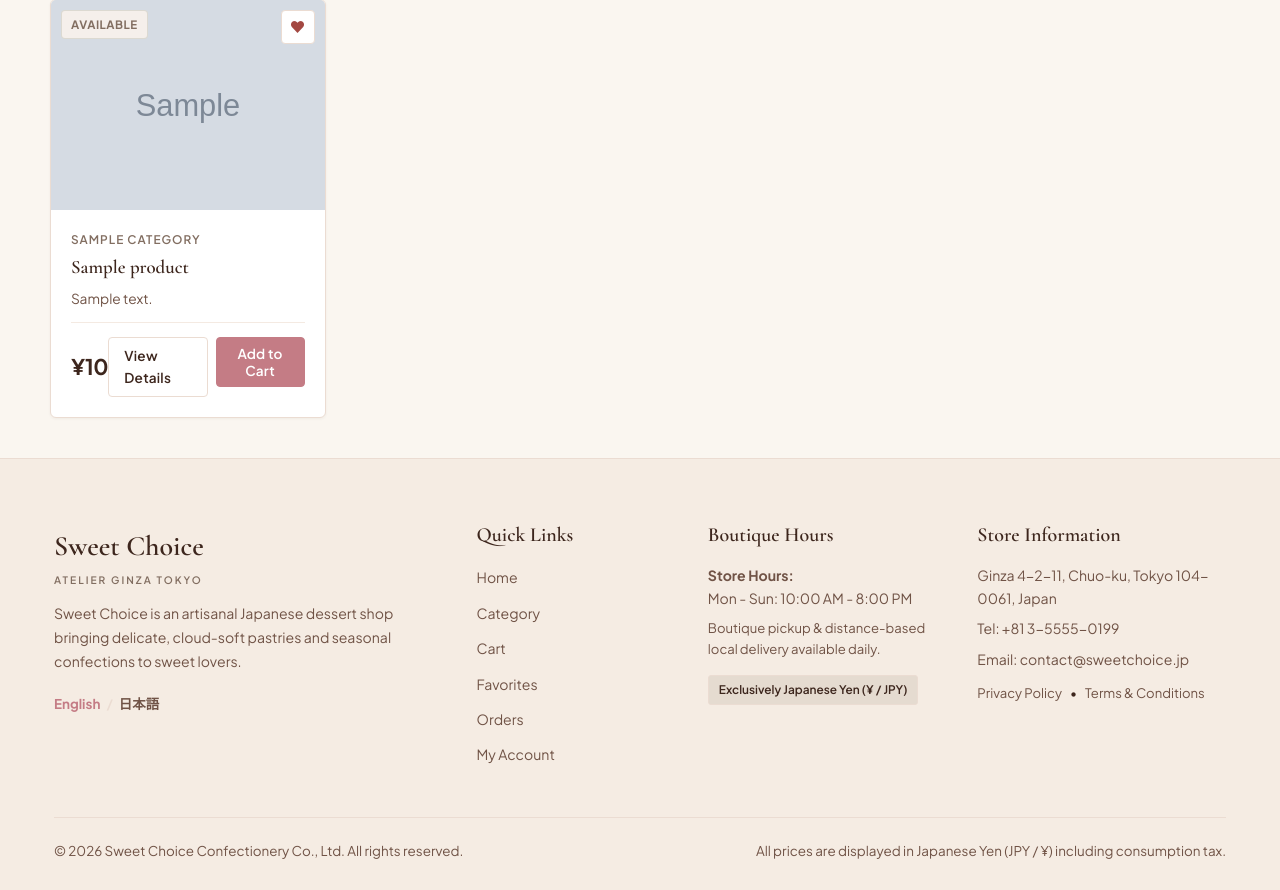
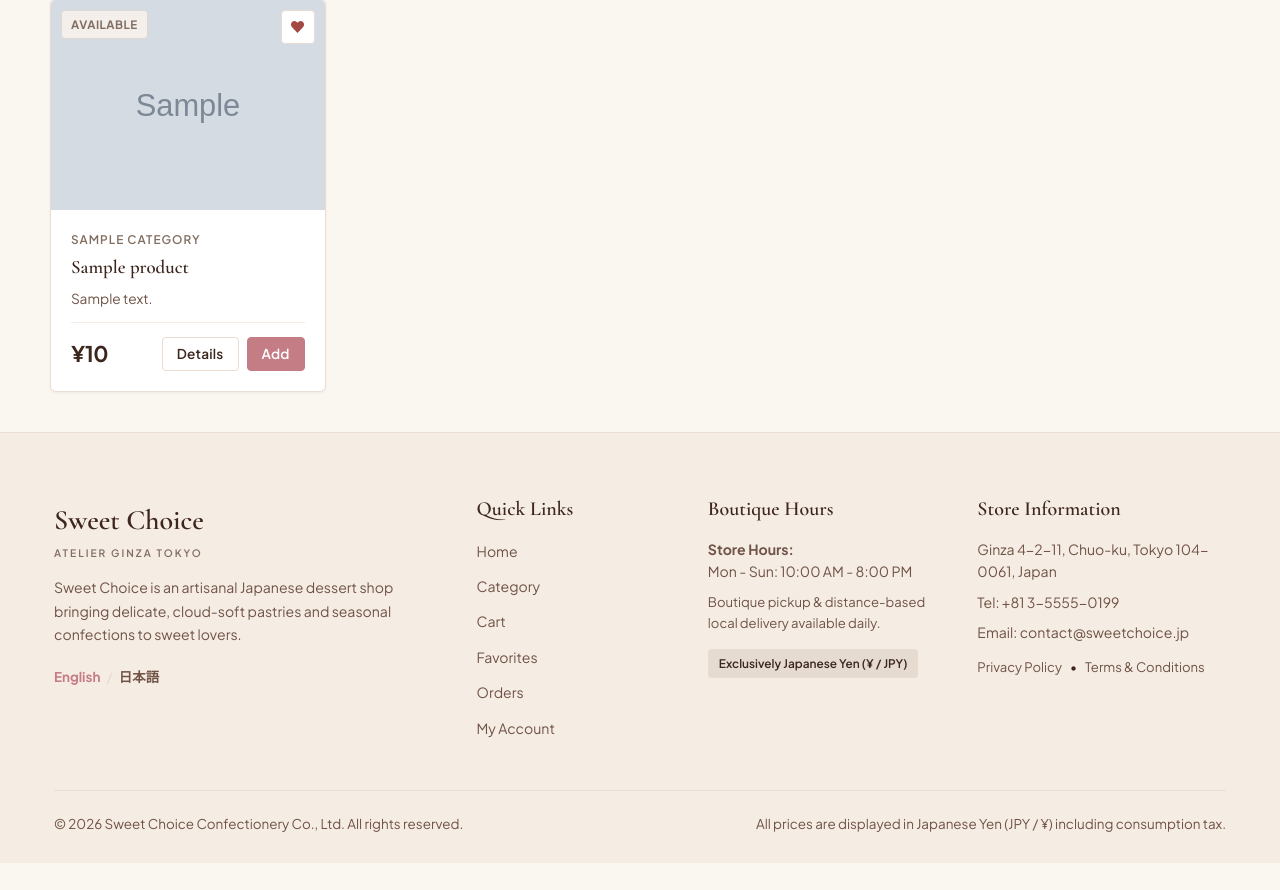
Before and after one commit to 2605038-max/sweetchoice, a PHP site: page /public/favorites.php in a window 1280 px wide. Shown: the part 273-1163 px from the top of the page. After the commit the page ends 1136 px from the top, so only its background shows below. Run offline with PHP 8.4, Linux system fonts and the light colour scheme; the visitor is signed in with stand-in values (Sample User, id 1); tables that the repository leaves empty hold one stand-in row (values such as "Sample post"); grey boxes marked "Sample" are stand-in pictures; some libraries are stand-ins or nearby versions; some web fonts are replaced.

Commit message:
update origin main

```diff
--- a/assets/css/style.css
+++ b/assets/css/style.css
@@ -529,8 +529,12 @@ body.page-home .hero-slider-section {
 }
 
 .btn-sm {
-  padding: 7px 15px;
+  height: 34px;
+  padding: 0 14px;
   font-size: 0.85rem;
+  line-height: 1;
+  box-sizing: border-box;
+  vertical-align: middle;
 }
 
 .btn-lg {
--- a/assets/js/recommendation.js
+++ b/assets/js/recommendation.js
@@ -16,10 +16,9 @@ function initRecommendation() {
 
     // Localized text dictionary from data attributes
     const i18n = {
-        viewDetails: aiSection.dataset.langViewDetails || 'View Details',
+        viewDetails: aiSection.dataset.langViewDetails || 'Details',
         addToCart: aiSection.dataset.langAddToCart || 'Add to Cart',
         soldOut: aiSection.dataset.langSoldOut || 'Sold Out',
-        aiSommelier: aiSection.dataset.langAiSommelier || 'AI Sommelier',
         loading: aiSection.dataset.langLoading || 'Analyzing flavor profiles & pairing desserts...',
         chooseAgain: aiSection.dataset.langChooseAgain || 'Choose Again',
         noMatch: aiSection.dataset.langNoMatch || 'No desserts found matching this pairing. Try another mood or flavor!'
@@ -187,7 +186,7 @@ function initRecommendation() {
                         </h4>
                         <div class="ai-result-price">${formatPrice(item.price)}</div>
                         <div class="ai-result-reason">
-                            <strong>${escapeHtml(i18n.aiSommelier)}:</strong> "${escapeHtml(item.recommendation_reason)}"
+                            "${escapeHtml(item.recommendation_reason)}"
                         </div>
                     </div>
                     <div class="ai-result-actions">
--- a/includes/language.php
+++ b/includes/language.php
@@ -101,12 +101,12 @@ $translations = [
         'seasonal_title' => 'Seasonal Special Collection',
         'seasonal_subtitle' => 'Limited-edition treats for seasonal events and celebrations',
         'view_all' => 'View All',
-        'view_details' => 'View Details',
+        'view_details' => 'Details',
         'add_to_cart' => 'Add to Cart',
         'out_of_stock' => 'Sold Out',
         'limited_stock' => 'Limited',
         'available' => 'Available',
-        'quick_add' => 'Quick Add',
+        'quick_add' => 'Add',
 
         // AI Recommendation
         'ai_section_badge' => 'PERSONALIZED DESSERT FINDER',
@@ -330,12 +330,12 @@ $translations = [
         'seasonal_title' => '季節の限定コレクション',
         'seasonal_subtitle' => '季節のイベントやお祝いを彩る限定スイーツ',
         'view_all' => 'すべて見る',
-        'view_details' => '詳細を見る',
+        'view_details' => '詳細',
         'add_to_cart' => 'カートに入れる',
         'out_of_stock' => '売り切れ',
         'limited_stock' => '残りわずか',
         'available' => '販売中',
-        'quick_add' => '簡単追加',
+        'quick_add' => '追加',
 
         // AI Recommendation
         'ai_section_badge' => 'ぴったりスイーツ探し',
--- a/public/category.php
+++ b/public/category.php
@@ -180,16 +180,16 @@ $categoryPairings = getCategoryPairings($pdo, $isDrinkCategory, 4);
 
                         <div class="product-footer">
                             <div class="product-price"><?= formatPrice($prod['price']); ?></div>
-                            <div style="display:flex; gap:8px;">
+                            <div style="display:flex; align-items:center; gap:8px;">
                                 <a href="product.php?id=<?= $prod['id']; ?>" class="btn btn-secondary btn-sm"><?= e(__('view_details', 'Details')); ?></a>
                                 <?php if ($isSoldOut): ?>
                                     <span class="badge badge-sold-out" style="align-self:center;"><?= e(__('out_of_stock', 'Sold Out')); ?></span>
                                 <?php else: ?>
-                                    <form action="cart.php" method="POST" style="margin:0;">
+                                    <form action="cart.php" method="POST" style="margin:0; display:inline-flex;">
                                         <input type="hidden" name="action" value="add">
                                         <input type="hidden" name="product_id" value="<?= $prod['id']; ?>">
                                         <input type="hidden" name="quantity" value="1">
-                                        <button type="submit" class="btn btn-primary btn-sm"><?= e(__('quick_add', '+ Cart')); ?></button>
+                                        <button type="submit" class="btn btn-primary btn-sm"><?= e(__('quick_add', 'Add')); ?></button>
                                     </form>
                                 <?php endif; ?>
                             </div>
--- a/public/favorites.php
+++ b/public/favorites.php
@@ -113,14 +113,14 @@ require_once __DIR__ . '/../includes/header.php';
 
                         <div class="product-footer">
                             <div class="product-price"><?= formatPrice($prod['price']); ?></div>
-                            <div style="display:flex; gap:8px;">
+                            <div style="display:flex; align-items:center; gap:8px;">
                                 <a href="product.php?id=<?= $prod['id']; ?>" class="btn btn-secondary btn-sm"><?= e(__('view_details', 'Details')); ?></a>
                                 <?php if (!$isSoldOut): ?>
-                                    <form action="cart.php" method="POST" style="margin:0;">
+                                    <form action="cart.php" method="POST" style="margin:0; display:inline-flex;">
                                         <input type="hidden" name="action" value="add">
                                         <input type="hidden" name="product_id" value="<?= $prod['id']; ?>">
                                         <input type="hidden" name="quantity" value="1">
-                                        <button type="submit" class="btn btn-primary btn-sm"><?= e(__('add_to_cart', '+ Cart')); ?></button>
+                                        <button type="submit" class="btn btn-primary btn-sm"><?= e(__('quick_add', 'Add')); ?></button>
                                     </form>
                                 <?php endif; ?>
                             </div>
--- a/public/product.php
+++ b/public/product.php
@@ -292,18 +292,18 @@ $isSoldOut = ($product['availability'] === 'sold_out');
                                     <?php endif; ?>
                                 </div>
 
-                                <div style="display:flex; gap:6px;">
+                                <div style="display:flex; align-items:center; gap:6px;">
                                     <a href="product.php?id=<?= $paired['id']; ?>" class="btn btn-secondary btn-sm" style="padding:6px 10px; font-size:0.8rem;">
                                         <?= e(__('view_details', 'Details')); ?>
                                     </a>
-                                    <form action="cart.php" method="POST" style="margin:0;">
+                                    <form action="cart.php" method="POST" style="margin:0; display:inline-flex;">
                                         <input type="hidden" name="action" value="add">
                                         <input type="hidden" name="product_id" value="<?= $paired['id']; ?>">
                                         <input type="hidden" name="parent_product_id" value="<?= $productId; ?>">
                                         <input type="hidden" name="is_pairing" value="1">
                                         <input type="hidden" name="quantity" value="1">
                                         <button type="submit" class="btn btn-primary btn-sm" style="padding:6px 12px; font-size:0.8rem;">
-                                            <?= $paired['is_eligible_discount'] ? e(__('pairing_add_pairing', '+ Add Pairing')) : e(__('quick_add', '+ Cart')); ?>
+                                            <?= $paired['is_eligible_discount'] ? e(__('pairing_add_pairing', '+ Add Pairing')) : e(__('quick_add', 'Add')); ?>
                                         </button>
                                     </form>
                                 </div>
```
Also changed, not shown: public/index.php (+4 -5 lines).
